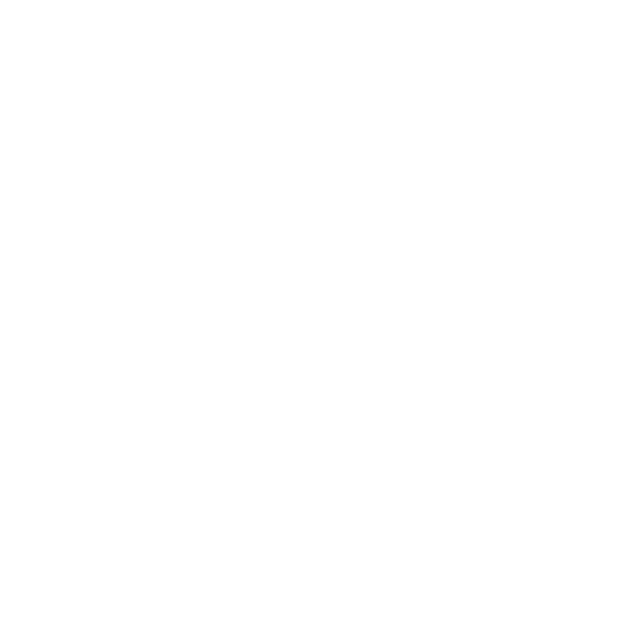
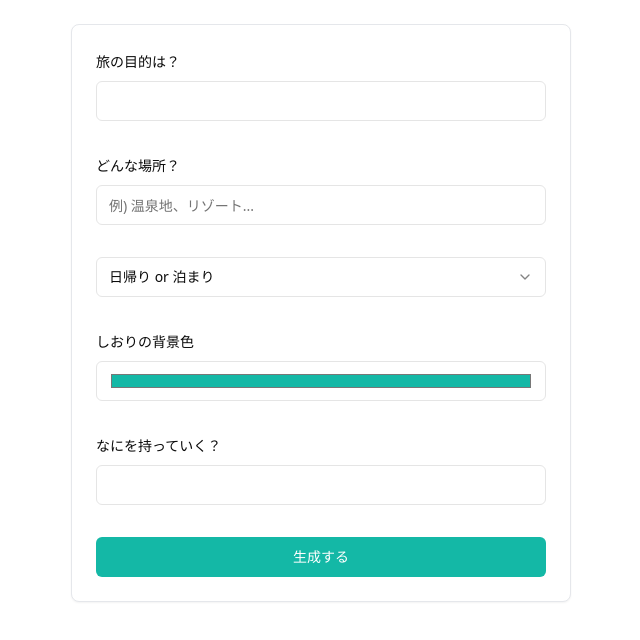
Before and after one commit to prog8-fukurou/frontend, a React (Vite) app: page /playing in a window 1280 px wide. Shown: the top 640 px of the page, without its empty margins (627-1267 px from the left). Built offline with nearby package versions, Linux system fonts and the light colour scheme.

Commit message:
feat: Update Playing page component to use PromptForm for creating travel prompts

```diff
--- a/src/pages/Playing.tsx
+++ b/src/pages/Playing.tsx
@@ -1,31 +1,22 @@
-import React from 'react';
+'use client';
 
-interface Props {
-	preview: boolean;
+import PromptForm from '@/components/PromptForm';
+export function Playing() {
+	return (
+		<>
+			<div className="h-full w-full">
+				<div className="m-6">
+					<div className="flex items-center justify-center">
+						<div className="w-1/2"></div>
+						<div className="w-1/2 flex items-center justify-center">
+							{/* プロンプトフォームコンポーネント */}
+							<PromptForm />
+						</div>
+					</div>
+				</div>
+			</div>
+		</>
+	);
 }
 
-const InputForm: React.FC = () => {
-	// 入力フォームのコンポーネントの実装
-	return <form>{/* 入力フォームの内容 */}</form>;
-};
-
-const OtherComponent: React.FC = () => {
-	// 別のコンポーネントの実装
-	return <div>{/* 別のコンポーネントの内容 */}</div>;
-};
-
-const Playing: React.FC<Props> = ({ preview }) => {
-	return (
-		<div>
-			{preview ? (
-				// 入力フォームを表示するコンポーネント
-				<InputForm />
-			) : (
-				// 別のコンポーネントを表示するコンポーネント
-				<OtherComponent />
-			)}
-		</div>
-	);
-};
-
 export default Playing;
```
